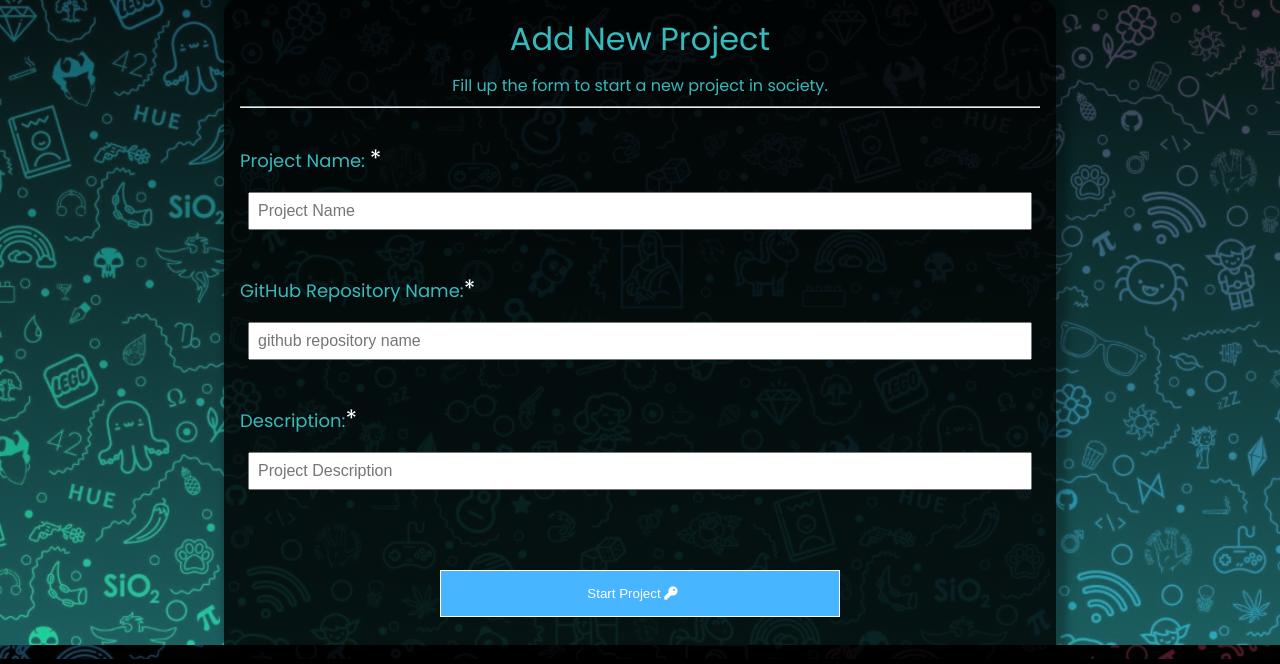
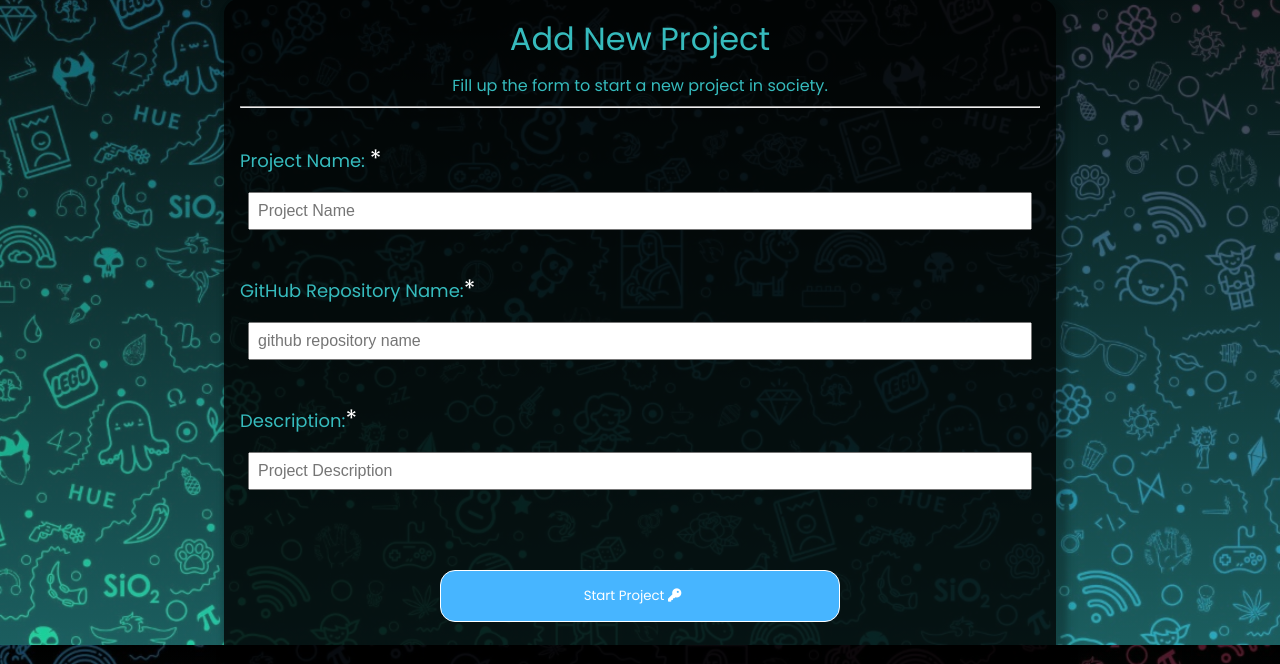
Before and after one commit to akarsh911/TaskManager-CCS, a PHP site: page /html/add_new_project.html in a window 1280 px wide. Shown: the part 155-819 px from the top of the page. Run offline with PHP 8.4, Linux system fonts and the light colour scheme; some libraries are stand-ins or nearby versions.

Commit message:
Update project.css

```diff
--- a/css/project.css
+++ b/css/project.css
@@ -680,6 +680,7 @@ b1 {
 
 /* The search field */
 .myInput {
+    font-family: 'Poppins', sans-serif;
     font-size: 18px;
     padding: 15px;
     border: 1px solid white;
@@ -734,6 +735,7 @@ b1 {
     margin: 10px;
     padding: 15px;
     font-size: 18px;
+    border-radius: 15px;
     line-height: 1;
     border: 2px solid white;
     border-bottom: 3px solid #ddd;
@@ -746,8 +748,10 @@ b1 {
 
 
 .submit_bt {
+    font-family: 'Poppins', sans-serif;
     width: 50%;
     padding: 15px;
+    border-radius: 15px;
     background-color: #47B5FF;
     color: white;
     margin: 10px;
```
